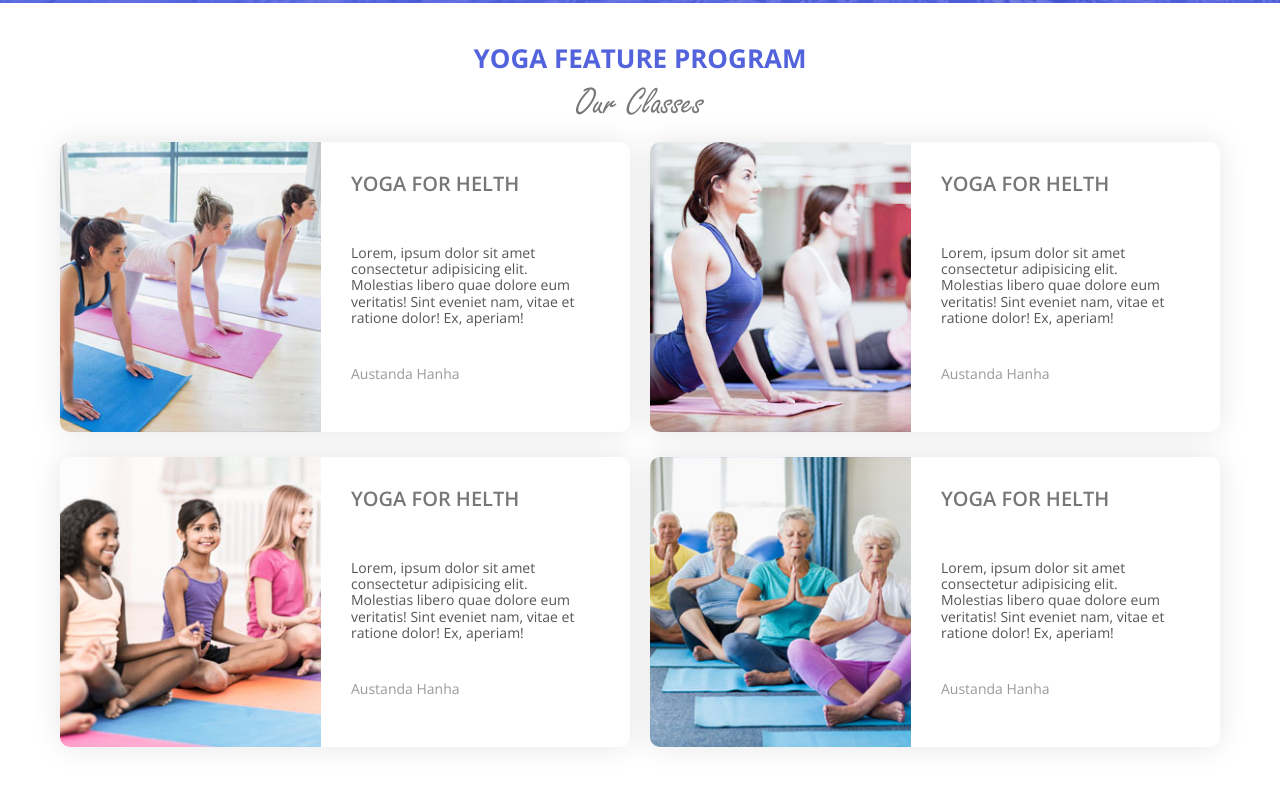
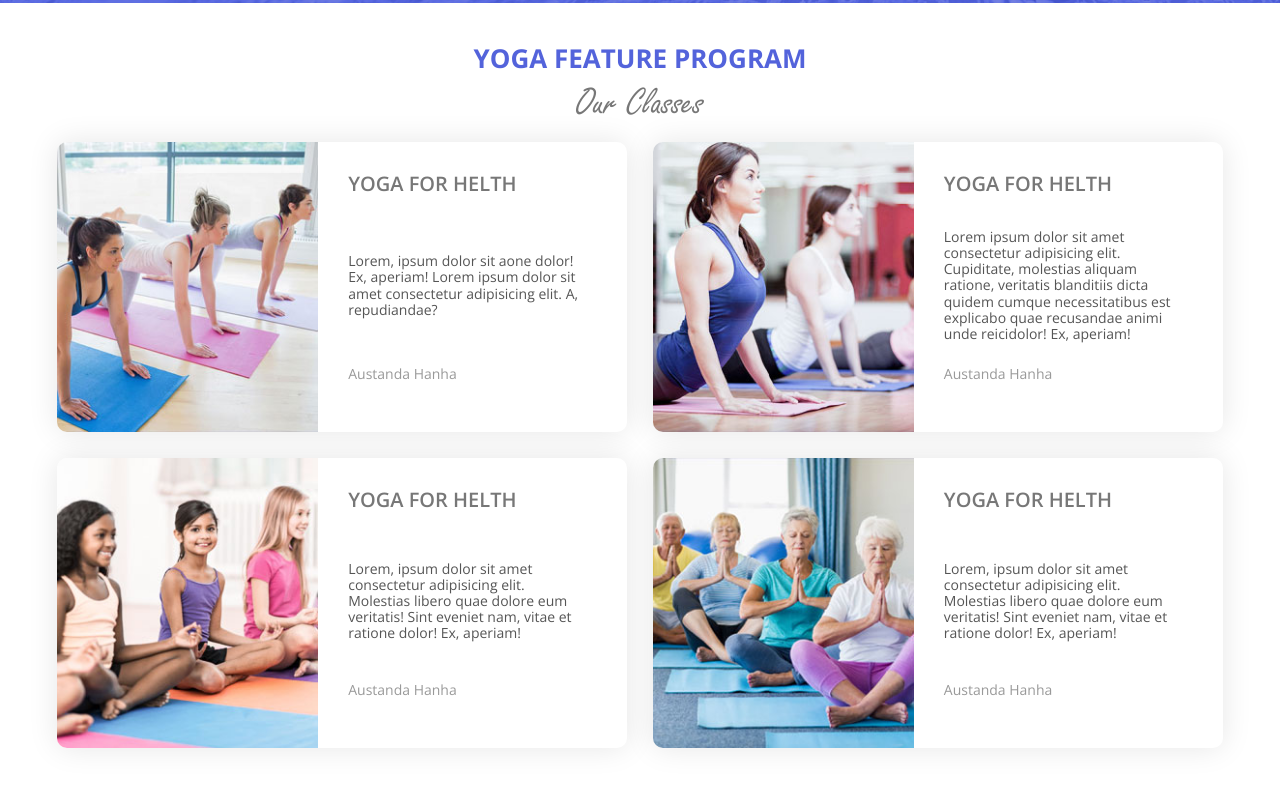
Before and after one commit to olshanskiy-ltd/module_yoga, a plain HTML site: page index.html in a window 1280 px wide. Shown: the part 736-1540 px from the top of the page. Drawn offline with nearby package versions, Linux system fonts and the light colour scheme; files whose address does not match are found by name.

Commit message:
used grid

```diff
--- a/index.html
+++ b/index.html
@@ -66,8 +66,7 @@
                        <div class="title_yoga_card">
                         <h3>YOGA FOR HELTH</h3>
                         <div class="text_card">
-                            Lorem, ipsum dolor sit amet consectetur adipisicing elit. Molestias libero quae dolore eum veritatis! Sint eveniet nam, vitae et ratione dolor! Ex, aperiam!
-
+                            Lorem, ipsum dolor sit aone dolor! Ex, aperiam! Lorem ipsum dolor sit amet consectetur adipisicing elit. A, repudiandae?
 
                         </div>
                         <p class="quote">Austanda Hanha</p>
@@ -78,7 +77,7 @@
                        <div class="title_yoga_card">
                         <h3>YOGA FOR HELTH</h3>
                         <div class="text_card">
-                            Lorem, ipsum dolor sit amet consectetur adipisicing elit. Molestias libero quae dolore eum veritatis! Sint eveniet nam, vitae et ratione dolor! Ex, aperiam!
+                            Lorem ipsum dolor sit amet consectetur adipisicing elit. Cupiditate, molestias aliquam ratione, veritatis blanditiis dicta quidem cumque necessitatibus est explicabo quae recusandae animi unde reicidolor! Ex, aperiam!
 
 
                         </div>
--- a/styles/styles.css
+++ b/styles/styles.css
@@ -430,11 +430,14 @@ hr {
     flex-direction: column;
     width: 290px;
     margin: auto;
-    margin-bottom: 25px;
+    /* margin-bottom: 25px; */
     box-shadow: 0px 0px 30px rgba(0,0,0, 0.1);
     border-radius: 10px;
     overflow: hidden;
     transition: box-shadow 0.2s;
+    height: 100%;
+    margin: 1em;
+
 }
 .yoga_card:hover {
     box-shadow: 0px 0px 30px rgba(0,0,0, 0.4);
@@ -665,6 +668,7 @@ h3 {
         justify-content: space-between;
         width: 570px;
 
+
     }
     .title_yoga_card {
         display: flex;
@@ -750,6 +754,8 @@ h3 {
 }
 @media (min-width: 1200px) {
 
+        .yoga_card {margin: auto;}
+
         .menu__btn {
         display: none;
         }
@@ -813,17 +819,31 @@ h3 {
         /* z-index: 1; */
     }
 
-    .yoga_cardlist {
+    /* .yoga_cardlist {
         display: flex;
         flex-direction: row;
         flex-wrap: wrap;
-        /* align-items: center; */
         justify-content: center;
         padding-left: 50px;
         padding-right: 50px;
         padding-bottom: 215px;
         max-width: 1200px;
+    } */
+    .yoga_cardlist {
+            display: grid;
+            grid-template-rows: 1fr 1fr;
+            grid-template-columns: 1fr 1fr;
+            grid-gap: 2vw;
+            padding-bottom: 215px;
+            max-width: 1200px;
     }
+    .yoga_cardlist > div {
+        font-size: 5vw;
+        /* padding: .5em; */
+        /* background: gold; */
+        /* text-align: center; */
+      }
+
     .logo {
         margin-left: 115px;
     }
```
